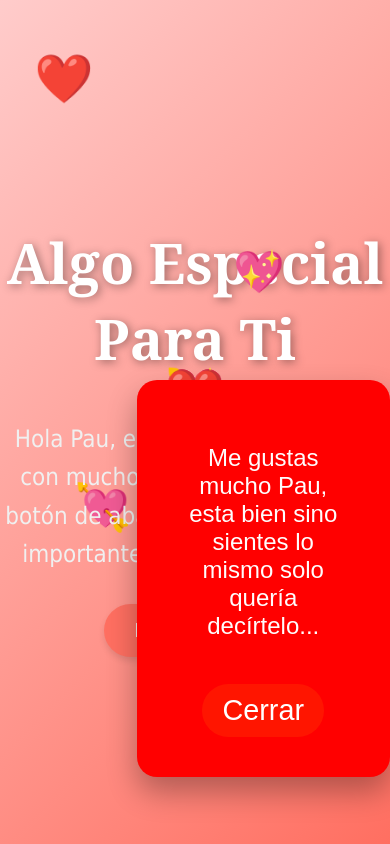
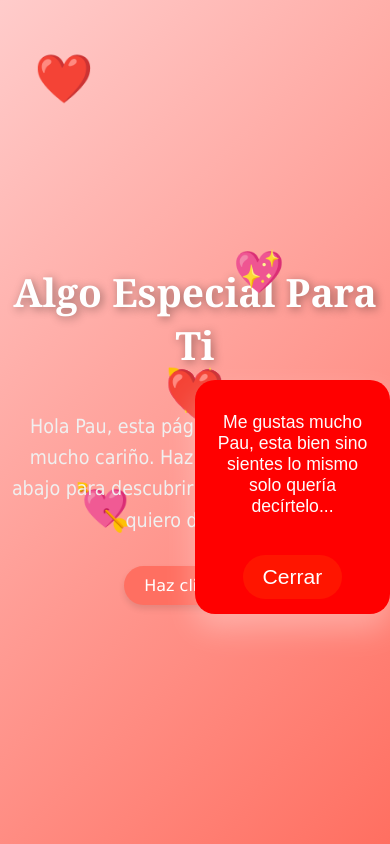
Before and after one commit to JPerugachi/Love, a plain HTML site: page index.html in a window 390 px wide. Both pictures are taken after a click on the button "Haz clic aquí". Drawn offline with Linux system fonts and the light colour scheme.

Commit message:
Carga de html de la pagina2

```diff
--- a/index.html
+++ b/index.html
@@ -19,10 +19,11 @@
             color: #fff;
             position: relative;
             overflow: hidden; /* Evita que los corazones se desborden */
+            padding: 0 10px; /* Añadido padding para evitar el desbordamiento en móviles */
         }
 
         h1 {
-            font-size: 3.5em;
+            font-size: 6vw;
             color: #fff;
             margin-bottom: 20px;
             text-shadow: 2px 2px 10px rgba(0, 0, 0, 0.4); /* Sombra para el texto */
@@ -31,7 +32,7 @@
         }
 
         .message {
-            font-size: 1.5em;
+            font-size: 3vw;
             color: #f0f0f0;
             max-width: 500px;
             margin-bottom: 30px;
@@ -41,6 +42,7 @@
             opacity: 0;
             animation: fadeInUp 2s ease-out forwards, scaleText 1.5s ease-out 1s forwards; /* Animación de desvanecerse y escalar */
         }
+
         /* Botón */
         .btn {
             padding: 15px 30px;
@@ -67,14 +69,14 @@
             display: none; /* Está oculto por defecto */
             position: fixed;
             top: 45%;
-            left: 35%;
+            left: 50%;
             transform: translate(-50%, -50%); /* Centramos el popup */
             background: rgb(255, 0, 0); /* Fondo suave con transparencia */
             color: #fffcfc;
             padding: 40px;
             border-radius: 20px;
-            box-shadow: 0 15px 30px rgba(0, 0, 0, 0.3); /* Sombra más suave */
-            max-width: 500px;
+            box-shadow: 0 15px 30px rgba(255, 255, 255, 0.3); /* Sombra más suave */
+            max-width: 90%; /* Se adapta al 90% del ancho */
             font-size: 1.5em;
             text-align: center;
             opacity: 0;
@@ -175,6 +177,43 @@
                 opacity: 1;
             }
         }
+
+        /* Media queries para adaptabilidad */
+        @media (max-width: 768px) {
+            h1 {
+                font-size: 8vw;
+            }
+            .message {
+                font-size: 4vw;
+            }
+            .btn {
+                padding: 12px 25px;
+                font-size: 1em;
+            }
+            .popup {
+                font-size: 1.2em;
+                padding: 20px;
+                max-width: 90%;
+            }
+        }
+
+        @media (max-width: 480px) {
+            h1 {
+                font-size: 10vw;
+            }
+            .message {
+                font-size: 5vw;
+            }
+            .btn {
+                padding: 10px 20px;
+                font-size: 1em;
+            }
+            .popup {
+                font-size: 1.1em;
+                padding: 15px;
+                max-width: 90%;
+            }
+        }
     </style>
 </head>
 <body>
```
